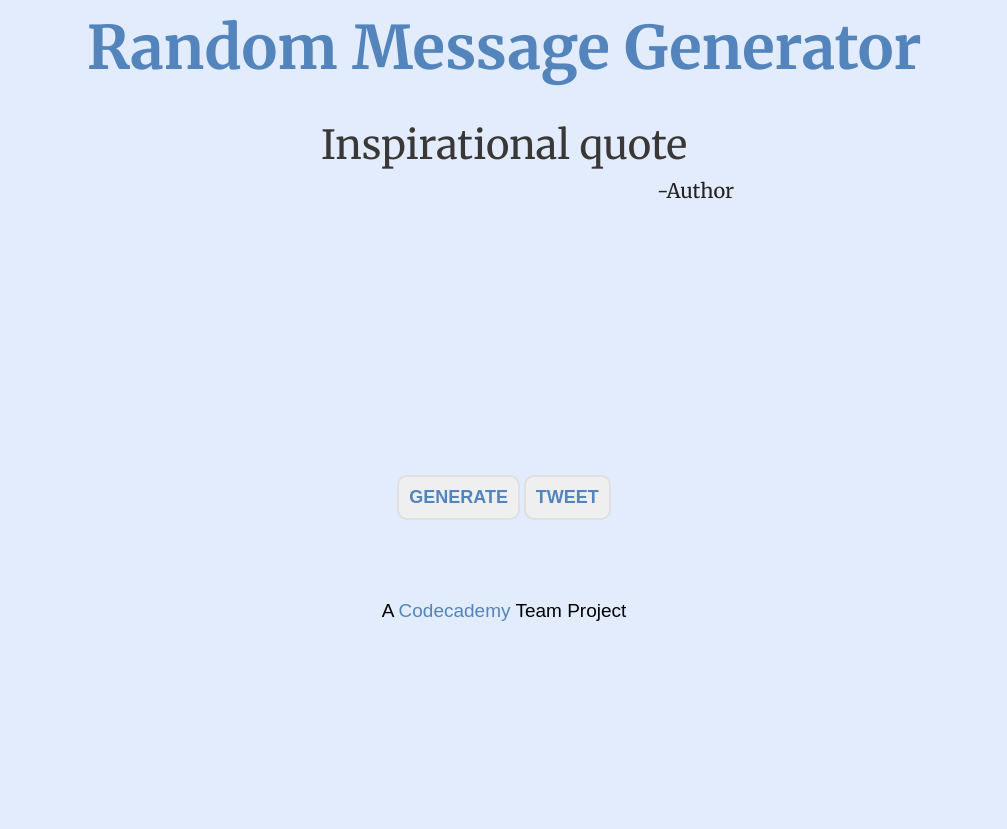
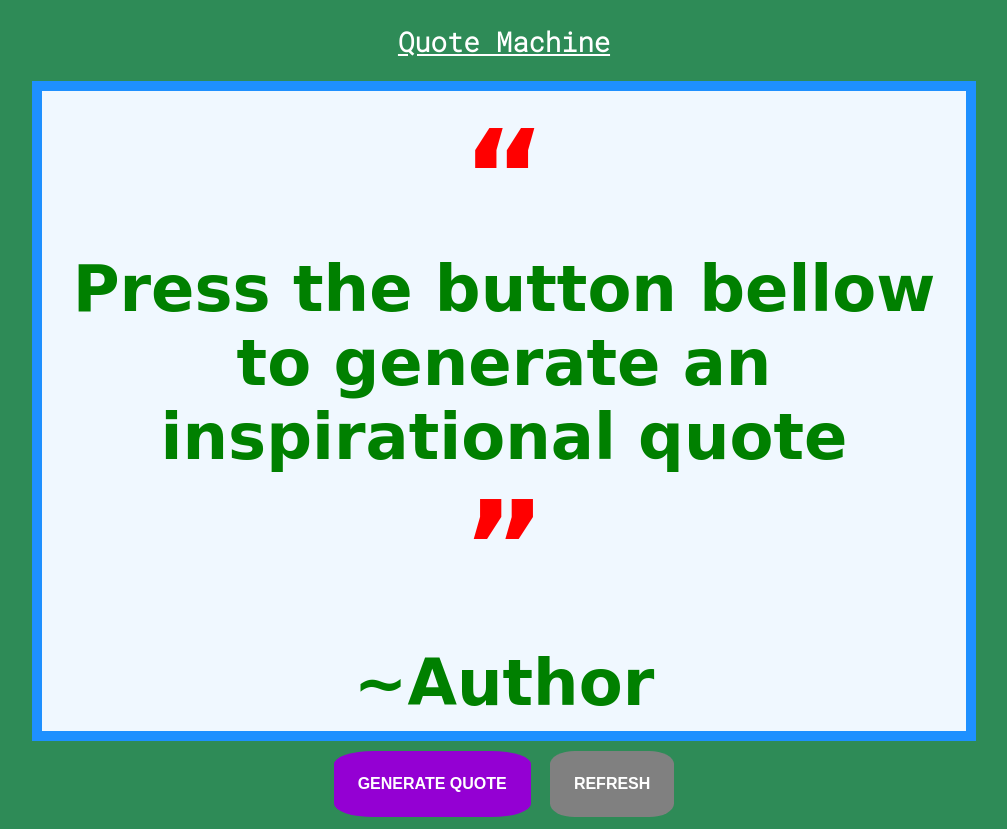
Before and after one commit to releska/mixed-messages, a plain HTML site: page mixed-messages-project/index.html in a window 1280 px wide. Shown: the top 829 px of the page, without its empty margins (136-1143 px from the left). Before the commit the page ends 800 px from the top, so only its background shows below. Drawn offline with Linux system fonts and the light colour scheme; a web font is replaced by a local one.

Commit message:
reset before kirans merge

```diff
--- a/mixed-messages-project/index.html
+++ b/mixed-messages-project/index.html
@@ -1,37 +1,50 @@
+
+
 <!DOCTYPE html>
 <html lang="en">
-  <head>
-    <meta charset="UTF-8" />
-    <meta http-equiv="X-UA-Compatible" content="IE=edge" />
-    <meta name="viewport" content="width=device-width, initial-scale=1.0" />
-    <title>Mixed Messages</title>
-    <link rel="preconnect" href="https://fonts.googleapis.com" />
-    <link rel="preconnect" href="https://fonts.gstatic.com" crossorigin />
-    <link
-      href="https://fonts.googleapis.com/css2?family=Merriweather:ital,wght@0,400;0,700;1,400&display=swap"
-      rel="stylesheet"
-    />
-    <link rel="stylesheet" href="./styles.css" />
-  </head>
-  <header>
-    <h1>Random Message Generator</h1>
-  </header>
-  <body>
-    <section class="text-container">
-      <div id="container">
-        <p class="quote-paragraph">Inspirational quote</p>
-        <p class="author-paragraph">-Author</p>
-      </div>
-    </section>
+<head>
+  <meta charset="UTF-8"><link rel="preconnect" href="https://fonts.googleapis.com">
+  <link rel="preconnect" href="https://fonts.gstatic.com" crossorigin>
+  <link href="https://fonts.googleapis.com/css2?family=Lato:wght@100;300;400;700&family=Oswald:wght@300&family=Oxygen:wght@300&family=Roboto+Mono:wght@300&display=swap" rel="stylesheet">
+  <meta http-equiv="X-UA-Compatible" content="IE=edge">
+  <title>Quote Generator </title>
+  <link rel="stylesheet" href="./styles.css">
+<link rel="preconnect" href="https://fonts.googleapis.com">
+<link rel="preconnect" href="https://fonts.gstatic.com" crossorigin>
+<link href="https://fonts.googleapis.com/css2?family=Hind+Siliguri&family=Lato:wght@100;300;400;700&family=Oswald:wght@300&family=Oxygen:wght@300&family=Roboto+Mono:wght@300&display=swap" rel="stylesheet">
+<link rel="preconnect" href="https://fonts.googleapis.com">
+<link rel="preconnect" href="https://fonts.gstatic.com" crossorigin>
+<link href="https://fonts.googleapis.com/css2?family=Hind+Siliguri&family=Lato:wght@100;300;400;700&family=Oswald:wght@300&family=Oxygen:wght@300&family=Roboto+Mono:wght@300&family=Spirax&display=swap" rel="stylesheet">
+
+</head>
+<body>
+  <h2>Quote Machine</h2>
+  <div class="container">
+    <div class="quoteMachine">
+      <p class="quote">
+        <span>&ldquo;</span>
+        <br>
+        Press the button bellow to generate an inspirational quote
+        <br>
+        <span>	&rdquo;</span></p>
+
+      <p class="author">~Author</p>
+    </div>
+</div>
+  <div class="btnClass">
+    <button class="genBtn">Generate Quote</button>
+    <button class="refreshBtn">Refresh</button>
+  </div>
+
     <section class="button-container">
       <button type="button" id="button">Generate</button>
-      <button type="button" id="button"> <a class="twitter-share-button" id="button"
-        href="https://twitter.com/intent/tweet?text=Hello%20world">
-      Tweet</a></button>
     </section>
   </body>
   <footer>
     <p>A <a href="https://www.codecademy.com/learn">Codecademy</a> Team Project</p>
   </footer>
-  <script src="./script.js"></script>
 </html>
+
+
+</body>
+  </html>
--- a/mixed-messages-project/script.js
+++ b/mixed-messages-project/script.js
@@ -27,6 +27,7 @@ const getRandomQuote = array => array[Math.floor(Math.random() * array.length)];
 
 
 //button to display selected quote
+
 button.addEventListener('click', () => {
     let oldAuthor = currentAuthor.innerText
     let oldQuote = currentQuote.innerText
--- a/mixed-messages-project/styles.css
+++ b/mixed-messages-project/styles.css
@@ -1,53 +1,116 @@
-body {
-  font-family: "Merriweather", sans-serif;
-  margin: 0;
-  background-color: rgb(226, 236, 252);
+html{
+  font-size: 16;
+}
+body{
+  background-color:seagreen;
+}
+.container{
+  display: flex;
+  justify-content: center;
+  align-items: center;
+  max-width: 80%;
+  margin: auto;
+  height: 80%;
 }
 
-a {
-  text-decoration: none;
-  color: rgb(84, 132, 188);
+.quoteMachine{
+  padding: 0  0.75rem;
+  background-color:lightblue;
+  border: 10px solid darkblue;
+  display: flex;
+  flex-direction: column;
+  justify-content: center;
+  width: 56.25rem;
+  height: 80vh;
 }
 
-h1 {
-  text-align: center;
-  font-family: "Merriweather", sans-serif;
-  font-size: 60px;
-  color: rgb(83, 132, 188);
-  display: block;
-  margin: 0;
-  padding: 10px;
+ h2{
+font-family: 'Lato', sans-serif;
+font-family: 'Oswald', sans-serif;
+font-family: 'Oxygen', sans-serif;
+font-family: 'Roboto Mono', monospace;
+font-size: 1.7rem;
+color: white;
+text-decoration: underline;
+text-align: center;
+}
+.quoteMachine{
+  background-color: aliceblue;
+  border: solid 10px dodgerblue;
+}
+.quoteMachine p{
+font-size: 4em;
+color: green;
+margin: auto;
+font-family: 'Hind Siliguri', sans-serif;
+font-family: 'Lato', sans-serif;
+font-family: 'Oswald', sans-serif;
+font-family: 'Oxygen', sans-serif;
+font-family: 'Roboto Mono', monospace;
+font-family: 'Spirax', cursive;
+font-weight: bolder;
+text-align: center;
 }
 
-#container {
-  height: 350px;
-  text-align: center;
-  padding: 25px 70px 25px;
+.quoteMachine p span{
+  color: red;
+  font-size: 2em;
+}
+quoteMachine p .author{
+  align-self: flex-end;
+}
+.btnClass{
+  display: flex;
+  flex-direction: row;
+  justify-content: center;
+  align-items: center;
 }
 
-.text-container {
-  text-align: center;
-  display: block;
-  height: 350px;
-  width: 600px;
-  margin: 0 auto;
-  border-radius: 10px;
+
+.genBtn,
+.refreshBtn{
+   border-radius: 20%;
+     padding: 1.5rem;
+     text-align: center;
+     font-size: 1rem;
+     text-align: center;
+     margin: 0.6rem;
+     border: none;
+
 }
 
-.quote-paragraph {
-  font-family: "Merriweather", sans-serif;
-  font-size: 2.5rem;
-  margin-top: 0;
-  margin-bottom: 0.5rem;
-  color: rgb(58, 55, 55);
+.genBtn{
+  background-color:darkviolet;
+  color: white;
 }
 
-.author-paragraph {
-  text-align: right;
-  font-size: 1.25rem;
-  margin-top: 0.5rem;
-  color: rgb(40, 35, 35);
+.refreshBtn{
+  background-color: grey;
+  color: white;
 }
+.genBtn:hover{
+  background-color:rgb(195, 177, 225);
+}
+.refreshBtn:hover{
+  background-color: darkcyan
+}
+
+@media screen and (max-width: 480px) {
+  h2{
+    font-size: 1.2rem;
+
+
+}
+
+.quoteMachine p{
+  font-size: 1rem;
+}
+.btnClass{
+  padding: 1rem;
+  font-size: 1rem;
+}
+}
+
 
 .button-container {
   text-align: center;
@@ -65,22 +128,106 @@ button {
   transition: background-color 0.5s ease-out;
   cursor: pointer;
   border-radius: 10px;
+=======
+}
+body{
+  background-color:seagreen;
+}
+.container{
+  display: flex;
+  justify-content: center;
+  align-items: center;
+  max-width: 80%;
+  margin: auto;
+  height: 80%;
 }
 
-button:hover {
-  color: white;
-  background-color: rgb(84, 132, 188);
-  border: 2px solid rgb(255, 255, 255);
-  transform: scale(1.05);
+.quoteMachine{
+  padding: 0  0.75rem;
+  background-color:lightblue;
+  border: 10px solid darkblue;
+  display: flex;
+  flex-direction: column;
+  justify-content: center;
+  width: 56.25rem;
+  height: 80vh;
 }
 
-footer {
-  display: block;
-  margin-top: 5rem;
+ h2{
+font-family: 'Lato', sans-serif;
+font-family: 'Oswald', sans-serif;
+font-family: 'Oxygen', sans-serif;
+font-family: 'Roboto Mono', monospace;
+font-size: 1.7rem;
+color: white;
+text-decoration: underline;
+text-align: center;
+}
+.quoteMachine{
+  background-color: aliceblue;
+  border: solid 10px dodgerblue;
+}
+.quoteMachine p{
+font-size: 4em;
+color: green;
+margin: auto;
+font-family: 'Hind Siliguri', sans-serif;
+font-family: 'Lato', sans-serif;
+font-family: 'Oswald', sans-serif;
+font-family: 'Oxygen', sans-serif;
+font-family: 'Roboto Mono', monospace;
+font-family: 'Spirax', cursive;
+font-weight: bolder;
+text-align: center;
 }
 
-footer p {
-  text-align: center;
-  font-size: 19px;
-  font-family: 'Merriweather-Bold', sans-serif;
+.quoteMachine p span{
+  color: red;
+  font-size: 2em;
 }
+quoteMachine p .author{
+  align-self: flex-end;
+}
+.btnClass{
+  display: flex;
+  flex-direction: row;
+  justify-content: center;
+  align-items: center;
+}
+
+.genBtn,
+.refreshBtn{
+   border-radius: 20%;
+     padding: 1.5rem;
+     text-align: center;
+     font-size: 1rem;
+     text-align: center;
+     margin: 0.6rem;
+}
+
+.genBtn{
+  background-color:darkviolet;
+  color: white;
+
+}
+
+.refreshBtn{
+  background-color: grey;
+  color: white;
+}
+
+@media screen and (max-width: 480px) {
+  h2{
+    font-size: 1.2rem;
+
+
+}
+
+.quoteMachine p{
+  font-size: 1rem;
+}
+.btnClass{
+  padding: 1rem;
+  font-size: 1rem;
+}
+}
```
